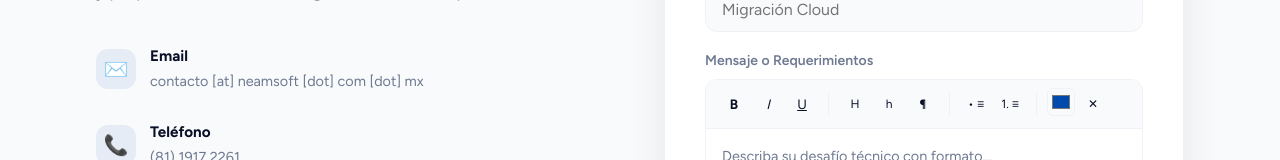
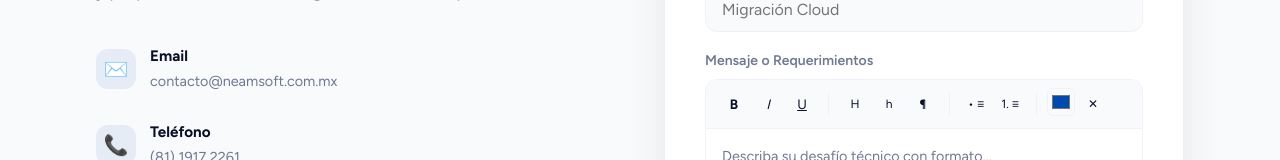
Before and after one commit to neamxoft/neamsoft, an Angular app: page /contacto in a window 1280 px wide. Shown: the part 427-587 px from the top of the page. Built offline with nearby package versions, Linux system fonts and the light colour scheme; no server answers.

Commit message:
refactor: standardize email address display in contact and home components.

```diff
--- a/src/app/features/contact/contact.component.ts
+++ b/src/app/features/contact/contact.component.ts
@@ -24,7 +24,7 @@ import { EmailService } from '../../core/services/email.service';
                 <span class="info-icon">✉️</span>
                 <div>
                   <h4>Email</h4>
-                  <p class="text-sub">contacto [at] neamsoft [dot] com [dot] mx</p>
+                  <p class="text-sub">contacto@neamsoft.com.mx</p>
                 </div>
               </div>
 
--- a/src/app/features/home/home.component.ts
+++ b/src/app/features/home/home.component.ts
@@ -174,7 +174,7 @@ import { EmailService } from '../../core/services/email.service';
                   <div class="contact-info-icon">✉️</div>
                   <div>
                     <h4 style="color: #fff; font-weight: 700; margin-bottom: 4px;">Escríbenos</h4>
-                    <p style="color: #94a3b8;">contacto&#64;neamsoft.com.mx</p>
+                    <p style="color: #94a3b8;">contacto@neamsoft.com.mx</p>
                   </div>
                 </div>
 
```
